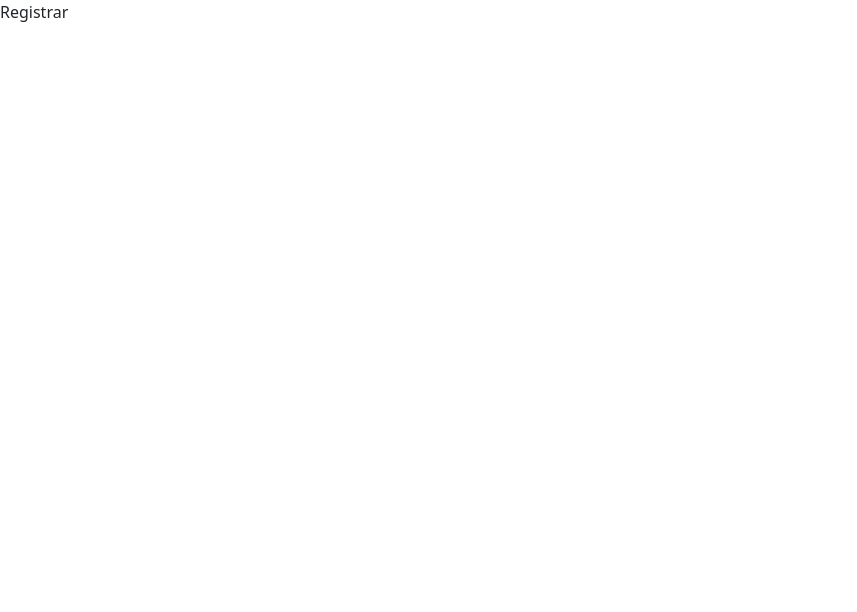
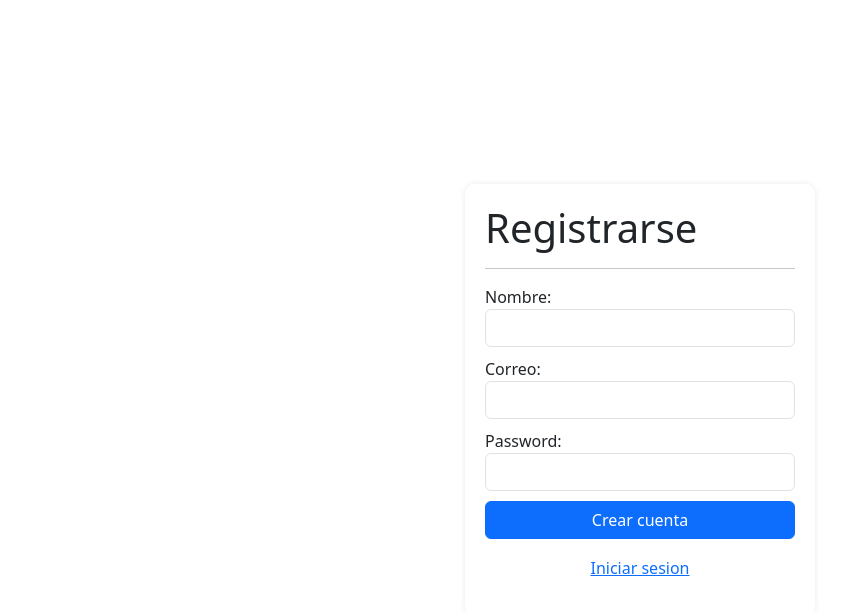
Before and after one commit to LuisVasquez23/CMS_UNICAES, a React (Vite) app in the folder cms_front/: page /registro in a window 1280 px wide. Shown: the top 612 px of the page, without its empty margins (0-857 px from the left). Built offline with nearby package versions, Linux system fonts and the light colour scheme.

Commit message:
Agregando registro

```diff
--- a/cms_front/src/components/login/Login.jsx
+++ b/cms_front/src/components/login/Login.jsx
@@ -1,6 +1,6 @@
 import Cookies from "js-cookie";
 import { useState } from "react";
-import { Navigate } from "react-router-dom";
+import { Link, Navigate } from "react-router-dom";
 import { useAuth } from "../../auth/AuthProvider";
 import { ToastContainer, toast } from "react-toastify";
 import "react-toastify/dist/ReactToastify.css";
@@ -84,6 +84,11 @@ const Login = () => {
               value={"Iniciar sesión"}
             />
           </div>
+          <div className="form-group">
+            <Link to="registro" className="btn btn-link w-100">
+              Crear una cuenta
+            </Link>
+          </div>
         </form>
 
         <div>
--- a/cms_front/src/components/register/Register.jsx
+++ b/cms_front/src/components/register/Register.jsx
@@ -1,5 +1,128 @@
+import { useState } from "react";
+import { Link, Navigate, useNavigate } from "react-router-dom";
+import { useAuth } from "../../auth/AuthProvider";
+import { ToastContainer, toast } from "react-toastify";
+
+import "react-toastify/dist/ReactToastify.css";
+
 const Register = () => {
-  return <div>Registrar</div>;
+  const [email, setEmail] = useState("");
+  const [password, setPassword] = useState("");
+  const [name, setName] = useState("");
+  const auth = useAuth(); // Obtén la función login del contexto
+  const navigate = useNavigate();
+
+  const handleSubmit = async (e) => {
+    e.preventDefault();
+
+    // Crear un objeto con los datos del formulario
+    const data = {
+      name,
+      email,
+      password,
+    };
+
+    try {
+      const response = await fetch("http://127.0.0.1:8000/api/register", {
+        method: "POST",
+        headers: {
+          "Content-Type": "application/json",
+        },
+        body: JSON.stringify(data),
+      });
+
+      // La solicitud fue exitosa, guarda los datos en las cookies
+      const responseData = await response.json();
+
+      if (response.ok) {
+        await toast.success("Cuenta registrada correctamente");
+
+        // Esperar un momento y luego redirigir
+        setTimeout(() => {
+          navigate("/dashboard");
+        }, 1000); // Esperar 1 segundo antes de redirigir
+      } else {
+        let { errors } = responseData;
+        console.error("Error al crea la cuenta");
+
+        console.log(errors.email[0]);
+
+        if (errors.email[0]) {
+          toast.error(errors.email[0]);
+        }
+      }
+    } catch (error) {
+      console.error("Error al realizar la solicitud:", error);
+    }
+  };
+
+  if (auth.isAuthenticated) {
+    return <Navigate to="/dashboard" />;
+  }
+
+  return (
+    <>
+      <div className="login-container">
+        <form className="login-form" onSubmit={handleSubmit}>
+          <h1>Registrarse</h1>
+          <hr />
+          <div className="form-group">
+            <label htmlFor="name">Nombre:</label>
+            <input
+              type="text"
+              className="form-control"
+              id="name"
+              required
+              value={name}
+              onChange={(e) => setName(e.target.value)}
+            />
+          </div>
+          <div className="form-group">
+            <label htmlFor="email">Correo:</label>
+            <input
+              type="email"
+              className="form-control"
+              id="email"
+              required
+              value={email}
+              onChange={(e) => setEmail(e.target.value)}
+            />
+          </div>
+          <div className="form-group">
+            <label htmlFor="password">Password:</label>
+            <input
+              type="password"
+              className="form-control"
+              id="password"
+              required
+              value={password}
+              onChange={(e) => setPassword(e.target.value)}
+            />
+          </div>
+          <div className="form-group">
+            <input
+              type="submit"
+              className="btn-primary btn w-100"
+              value={"Crear cuenta"}
+            />
+          </div>
+          <div className="form-group">
+            <Link to="/" className="btn btn-link w-100">
+              Iniciar sesion
+            </Link>
+          </div>
+        </form>
+
+        <div>
+          <ToastContainer
+            position="top-right"
+            autoClose={1000}
+            hideProgressBar
+          />
+        </div>
+      </div>
+    </>
+  );
 };
 
 export default Register;
```
